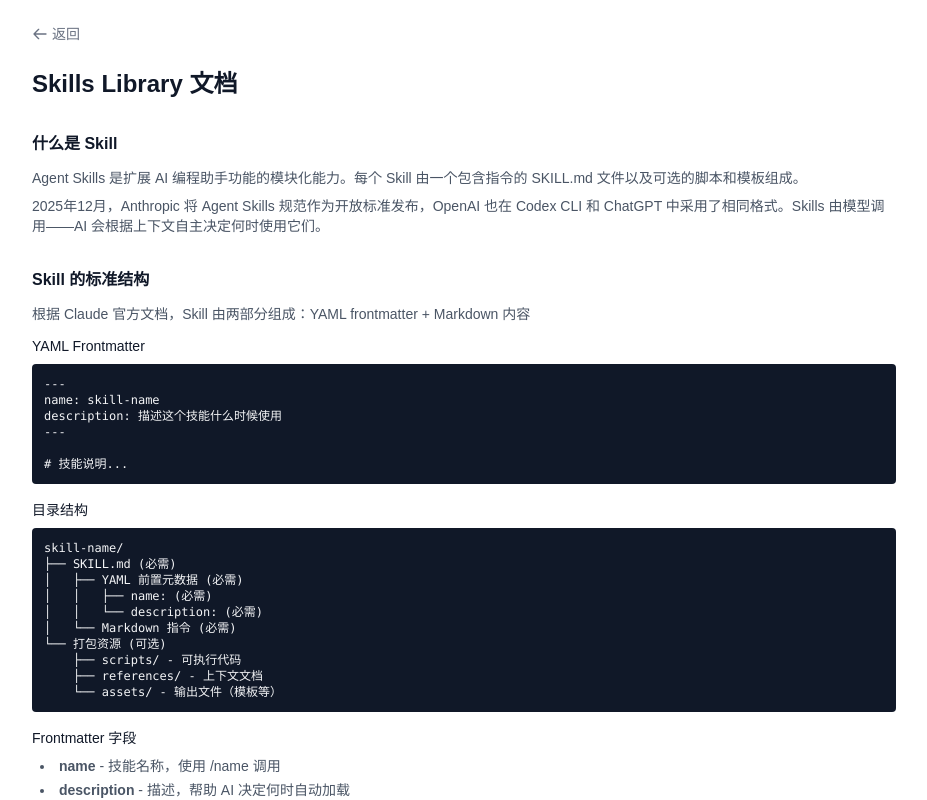
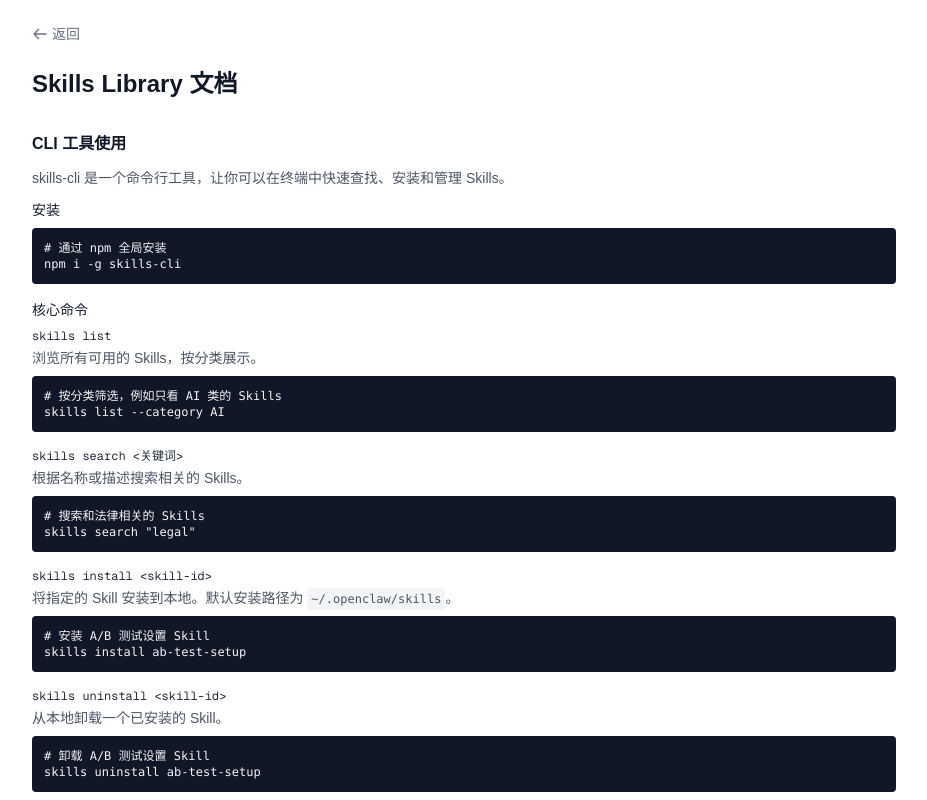
Before and after one commit to huangqianqian120/skillslibrary, a Next.js app: page /docs in a window 1280 px wide. Shown: the top 800 px of the page, without its empty margins (176-1103 px from the left). Built offline with nearby package versions, Linux system fonts and the light colour scheme; no server answers.

Commit message:
docs: Add detailed CLI usage and troubleshooting section

```diff
--- a/app/docs/page.tsx
+++ b/app/docs/page.tsx
@@ -38,6 +38,51 @@ export default function DocsPage() {
         </h1>
 
         <div className="space-y-8 text-sm">
+          <section>
+            <h2 className="text-base font-bold text-gray-900 mb-3">CLI 工具使用</h2>
+            <p className="text-gray-600 mb-3">skills-cli 是一个命令行工具，让你可以在终端中快速查找、安装和管理 Skills。</p>
+
+            <h3 className="text-sm font-medium text-gray-900 mb-2">安装</h3>
+            <pre className="mt-2 bg-gray-900 text-gray-100 p-3 rounded text-xs overflow-x-auto mb-4">
+{`# 通过 npm 全局安装
+npm i -g skills-cli`}
+            </pre>
+
+            <h3 className="text-sm font-medium text-gray-900 mb-2">核心命令</h3>
+            <div className="space-y-4">
+              <div>
+                <p className="font-mono text-xs text-gray-800">skills list</p>
+                <p className="text-gray-600 mt-1">浏览所有可用的 Skills，按分类展示。</p>
+                <pre className="mt-2 bg-gray-900 text-gray-100 p-3 rounded text-xs overflow-x-auto">{`# 按分类筛选，例如只看 AI 类的 Skills
+skills list --category AI`}</pre>
+              </div>
+              <div>
+                <p className="font-mono text-xs text-gray-800">skills search &lt;关键词&gt;</p>
+                <p className="text-gray-600 mt-1">根据名称或描述搜索相关的 Skills。</p>
+                <pre className="mt-2 bg-gray-900 text-gray-100 p-3 rounded text-xs overflow-x-auto">{`# 搜索和法律相关的 Skills
+skills search "legal"`}</pre>
+              </div>
+              <div>
+                <p className="font-mono text-xs text-gray-800">skills install &lt;skill-id&gt;</p>
+                <p className="text-gray-600 mt-1">将指定的 Skill 安装到本地。默认安装路径为 <code className="text-xs bg-gray-100 p-1 rounded">~/.openclaw/skills</code>。</p>
+                <pre className="mt-2 bg-gray-900 text-gray-100 p-3 rounded text-xs overflow-x-auto">{`# 安装 A/B 测试设置 Skill
+skills install ab-test-setup`}</pre>
+              </div>
+              <div>
+                <p className="font-mono text-xs text-gray-800">skills uninstall &lt;skill-id&gt;</p>
+                <p className="text-gray-600 mt-1">从本地卸载一个已安装的 Skill。</p>
+                <pre className="mt-2 bg-gray-900 text-gray-100 p-3 rounded text-xs overflow-x-auto">{`# 卸载 A/B 测试设置 Skill
+skills uninstall ab-test-setup`}</pre>
+              </div>
+            </div>
+
+            <h3 className="text-sm font-medium text-gray-900 mt-6 mb-2">故障排查</h3>
+            <div className="border rounded p-3">
+              <p className="font-medium text-gray-800">安装时遇到 EACCES: permission denied 错误？</p>
+              <p className="text-gray-600 mt-1">这是因为在 macOS 或 Linux 系统下，npm 全局安装需要管理员权限。我们推荐您<a href="https://docs.npmjs.com/resolving-eacces-permissions-errors-when-installing-packages-globally" target="_blank" rel="noopener noreferrer" className="text-blue-600 hover:underline">更改 npm 的全局安装目录</a>以彻底解决此问题。或者，您也可以使用 <code className="text-xs bg-gray-100 p-1 rounded">sudo npm i -g skills-cli</code> 以管理员身份运行（此方法不推荐）。</p>
+            </div>
+          </section>
+
           <section>
             <h2 className="text-base font-bold text-gray-900 mb-3">什么是 Skill</h2>
             <p className="text-gray-600 mb-2">
```
